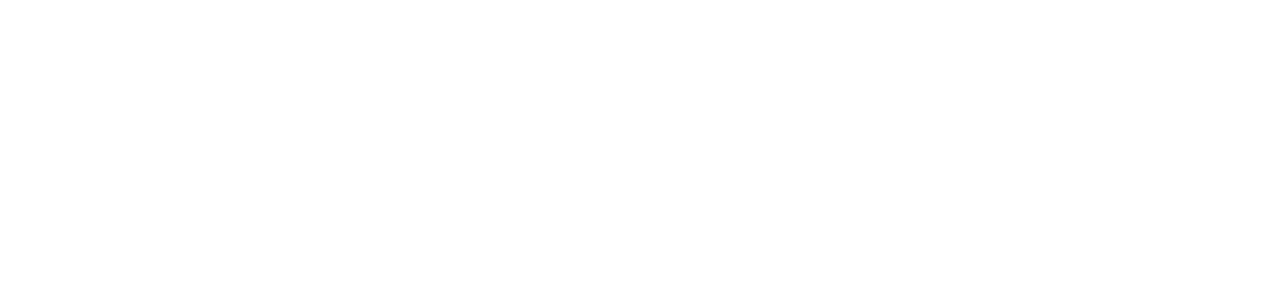
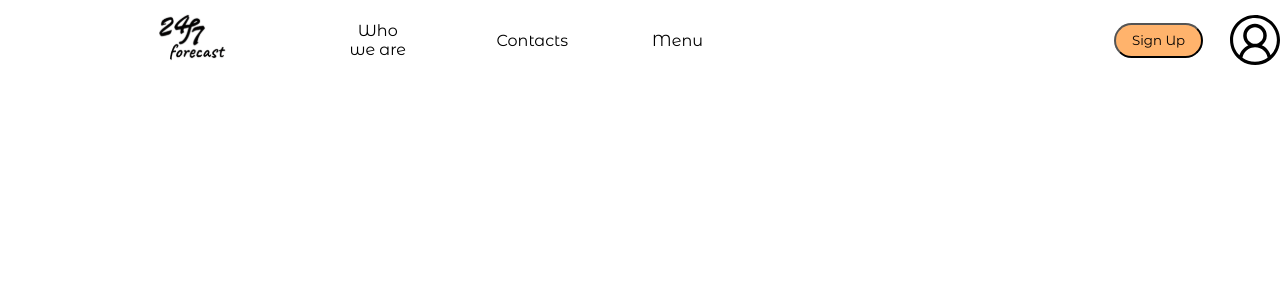
Before and after one commit to Mark1-codex/weather-and-news, a React (Create React App) app: page / in a window 1280 px wide. Shown: the top 300 px of the page. Built offline with nearby package versions, Linux system fonts and the light colour scheme; no server answers.

Commit message:
Created Nav

```diff
--- a/src/components/nav/Nav.css
+++ b/src/components/nav/Nav.css
@@ -0,0 +1,40 @@
+@import url('https://fonts.googleapis.com/css2?family=Montserrat+Alternates:ital,wght@0,100;0,200;0,300;0,400;0,500;0,600;0,700;0,800;0,900;1,100;1,200;1,300;1,400;1,500;1,600;1,700;1,800;1,900&display=swap');
+.Nav{
+    font-family: "Montserrat Alternates", sans-serif;
+    font-size: 12;
+    display: flex;
+    flex-direction: row;
+    height: 80px;
+    width: 100vw;
+    align-items: center;
+}
+.Logo-section{
+    margin-left: 150px;
+    margin-right: 111px;
+    margin-top: 12px;
+    margin-bottom: 12px;
+}
+.Central-section{
+    display: flex;
+    flex-direction: row;
+    column-gap: 42px;
+    align-items: center;
+}
+.Account-section{
+    align-items: center;
+    display: flex;
+    flex-direction: row;
+    column-gap: 27px;
+    margin-left: 369px;
+}
+.Signup-button{
+    font-family: "Montserrat Alternates", sans-serif;
+    background-color: #FFB36C;
+    border-radius: 25px;
+    width: 89px;
+    height: 35px;
+}
+.Account-icon{
+    width: 50px;
+    height: 50px;
+}
--- a/src/components/nav/Nav.jsx
+++ b/src/components/nav/Nav.jsx
@@ -1,9 +1,22 @@
 import React from "react";
-
+import "./Nav.css"
+import navLogo from "./nav-logo.svg"
+import { VscAccount } from "react-icons/vsc";
 const Nav = () => {
   return (
     <nav className="Nav">
-
+      <div className="Logo-section">
+        <img src={navLogo}></img>
+      </div>
+      <div className="Central-section">
+        <a>Who we are</a> <br />
+        <a>Contacts</a> <br />
+        <a>Menu</a> <br />
+      </div>
+      <div className="Account-section">
+        <button className="Signup-button">Sign Up</button>
+        <VscAccount className="Account-icon"/>
+      </div>
     </nav>
   );
 };
```
Also changed, not shown: src/components/header/Rectangle 2.png (added), src/components/nav/nav-logo.svg (added).
